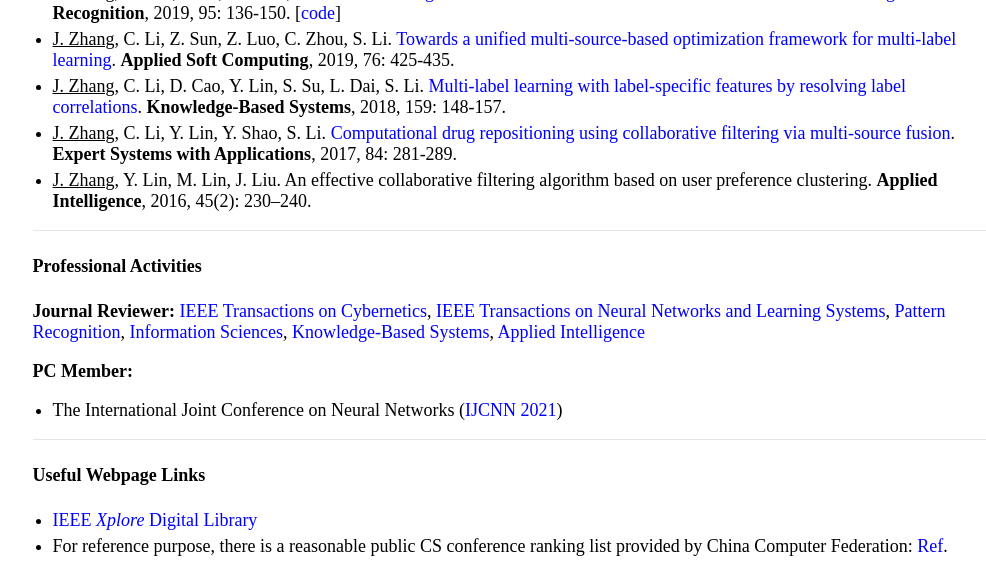
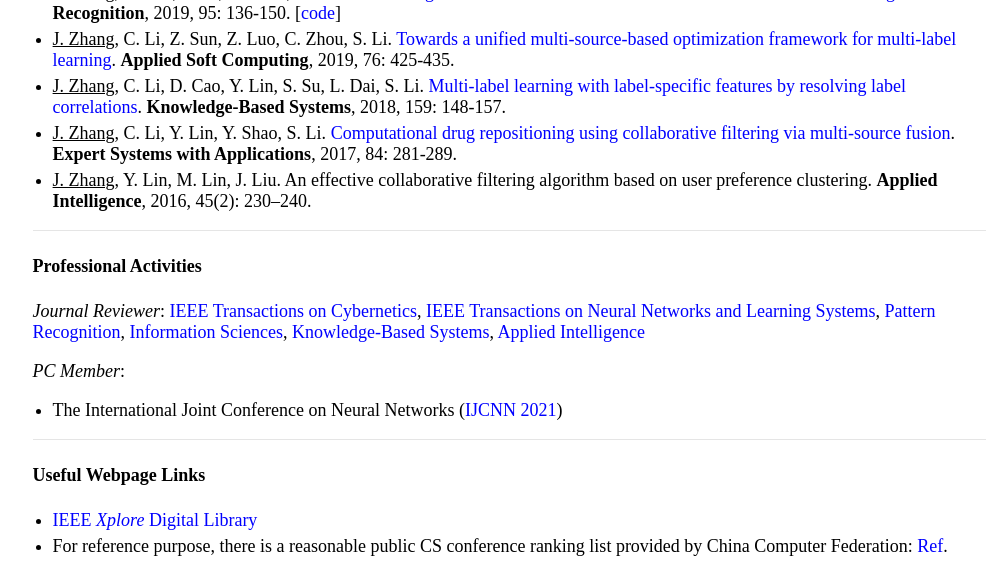
Before and after one commit to jiazhang-ml/jiazhang-ml.github.io, a Jekyll site: the page built from index.md, in a window 1280 px wide and 900 px high, scrolled down 710 px, cut to the strip 0-571 px from the top of the window. Shown: the whole strip, without its empty margins (121-1107 px from the left). Built offline with Jekyll 4.4.1, drawn with Linux system fonts in a browser that asks for light colours.

```diff
--- a/index.md
+++ b/index.md
@@ -31,9 +31,9 @@ I have a few recent manuscripts available on-line: ( More Publications in [[Goog
 ---
 
 #### Professional Activities
-**Journal Reviewer:** [IEEE Transactions on Cybernetics](https://mc.manuscriptcentral.com/cyb-ieee), [IEEE Transactions on Neural Networks and Learning Systems](https://mc.manuscriptcentral.com/tnnls), [Pattern Recognition](https://www.journals.elsevier.com/pattern-recognition/), [Information Sciences](https://www.journals.elsevier.com/information-sciences), [Knowledge-Based Systems](https://www.journals.elsevier.com/knowledge-based-systems), [Applied Intelligence](https://www.editorialmanager.com/apin/Default.aspx)
+*Journal Reviewer*: [IEEE Transactions on Cybernetics](https://mc.manuscriptcentral.com/cyb-ieee), [IEEE Transactions on Neural Networks and Learning Systems](https://mc.manuscriptcentral.com/tnnls), [Pattern Recognition](https://www.journals.elsevier.com/pattern-recognition/), [Information Sciences](https://www.journals.elsevier.com/information-sciences), [Knowledge-Based Systems](https://www.journals.elsevier.com/knowledge-based-systems), [Applied Intelligence](https://www.editorialmanager.com/apin/Default.aspx)
 
-**PC Member:**
+*PC Member*:
 * The International Joint Conference on Neural Networks ([IJCNN 2021](https://www.ijcnn.org/))
 
 ---
```
